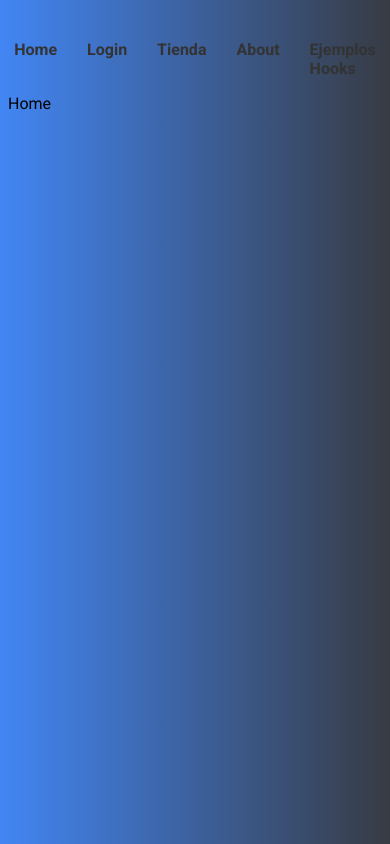
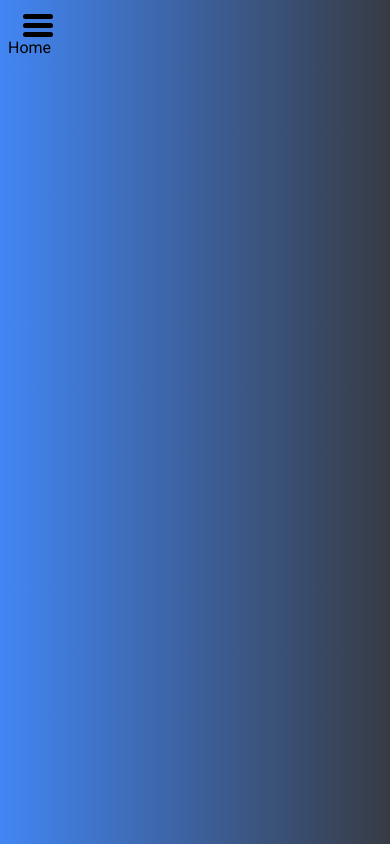
Before and after one commit to hentype85/Next14_Probando, a Next.js app in the folder my-app/: page / in a window 390 px wide. Built offline with nearby package versions, Linux system fonts and the light colour scheme.

Commit message:
pruebas manipulacion menus mobil desktop

```diff
--- a/my-app/components/navbar.css
+++ b/my-app/components/navbar.css
@@ -37,8 +37,8 @@
     width: 30px;
     height: 30px;
     position: relative;
-    z-index: 2;
     cursor: pointer;
+    z-index: 1000;
 }
 
 .bar {
@@ -80,10 +80,11 @@
     left: 0;
     width: 100%;
     height: 100%;
-    padding: 15px;
-    background: #a0a0a0;
+    padding: 20px;
+    background: rgb(116, 116, 116);
     transform: translateX(100%);
-    transition: transform 0.5s;
+    transition: transform 0.2s;
+    z-index: 999;
 }
 
 .nav.active {
@@ -91,5 +92,11 @@
 }
 
 .nav__list_item {
-    list-style-type: none;
+    list-style: none;
+    margin-bottom: 15px;
+    color: #333;
+    background-color: #f0f0f0;
+    padding: 30px;
+    text-align: center;
+    border-right: 80px solid rgb(116, 116, 116);
 }
--- a/my-app/components/navbar.js
+++ b/my-app/components/navbar.js
@@ -9,52 +9,87 @@ export default function Navbar() {
 
     useEffect(() => {
         const handleResize = () => {
-            setShowMenu(window.innerWidth > 600);
+            if (window.innerWidth > 600) {
+                setShowMenu(true);
+            } else {
+                setShowMenu(false);
+            }
         };
+
         window.addEventListener('resize', handleResize);
+        handleResize(); // ejecutar al cargar la pagina
+
+        return () => { // limpiar el evento
+            window.removeEventListener('resize', handleResize);
+        };
 
     }, []);
 
+    // manipular DOM
+    // abrir menu burguer en dispositivos moviles
     const toggleMenu = () => {
-        setShowMenu(!showMenu);
-    };
+        let menuBtn = document.querySelector('.menu-btn');
+        let menu = document.querySelector('.nav');
+
+        menuBtn.addEventListener('click', function() {
+            menuBtn.classList.toggle('active');
+            menu.classList.toggle('active');
+        });
+    }
+
+    // cerrar automaticamente menu burguer en dispositivos moviles
+    const closeToggleMenu = () => {
+        let navLink = document.querySelectorAll('.nav__list_item');
+        let menuBtn = document.querySelector('.menu-btn');
+        let menu = document.querySelector('.nav');
+
+        navLink.forEach( (n) => {
+            n.addEventListener('click', () => {
+                menuBtn.classList.remove('active');
+                menu.classList.remove('active');
+            });
+        });
+    }
+    // fin manipular DOM
 
     return (
         <>
-        <div className={showMenu ? "menu desktop-menu" : "menu-btn"}>
+        <div className={showMenu ? "" : "menu-btn"} onClick={ () => {toggleMenu();  closeToggleMenu();} }>
             <span className={showMenu ? "" : "bar"}></span>
             <span className={showMenu ? "" : "bar"}></span>
             <span className={showMenu ? "" : "bar"}></span>
         </div>
-        <nav>
-            <ul className={showMenu ? "menu desktop-menu" : ""}>
-                <li className={showMenu ? "menu-item" : ""}>
+        <div class={showMenu ? "" : "header__nav"}>
+            <nav class={showMenu ? "" : "nav"}>
+                <ul className={showMenu ? "menu desktop-menu" : "nav__list"}>
+                    <li className={showMenu ? "menu-item" : "nav__list_item"}>
                         <Link href="/">
                             Home
                         </Link>
                     </li>
-                <li className={showMenu ? "menu-item" : ""}>
+                    <li className={showMenu ? "menu-item" : "nav__list_item"}>
                         <Link href="/login">
                             Login
                         </Link>
                     </li>
-                <li className={showMenu ? "menu-item" : ""}>
+                    <li className={showMenu ? "menu-item" : "nav__list_item"}>
                         <Link href="/tienda">
                             Tienda
                         </Link>
                     </li>
-                <li className={showMenu ? "menu-item" : ""}>
+                    <li className={showMenu ? "menu-item" : "nav__list_item"}>
                         <Link href="/about">
                             About
                         </Link>
                     </li>
-                <li className="menu-item">
+                    <li className={showMenu ? "menu-item" : "nav__list_item"}>
                         <Link href="/ejemplosHooks">
                             Ejemplos Hooks
                         </Link>
                     </li>
                 </ul>
             </nav>
+        </div>
         </>
     );
 }
```
Lines whose indentation alone changed are shown as unchanged.
